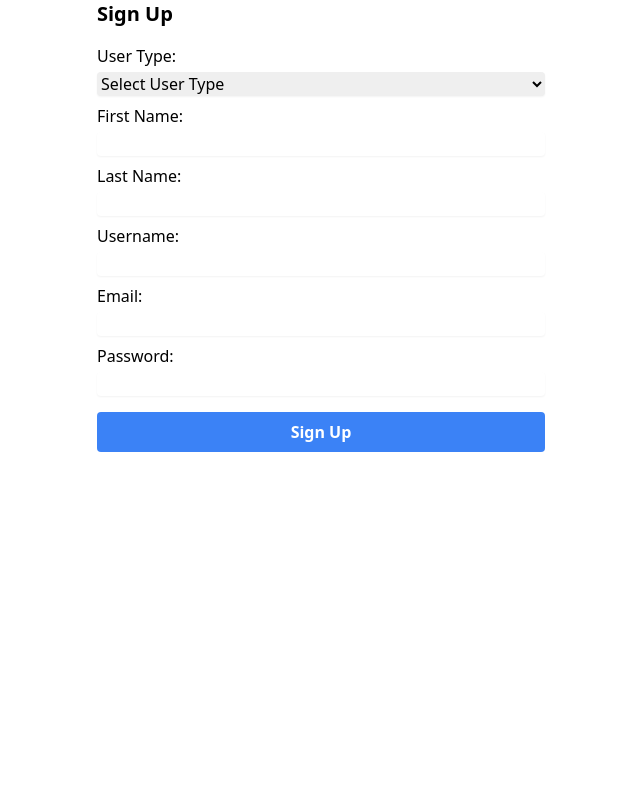
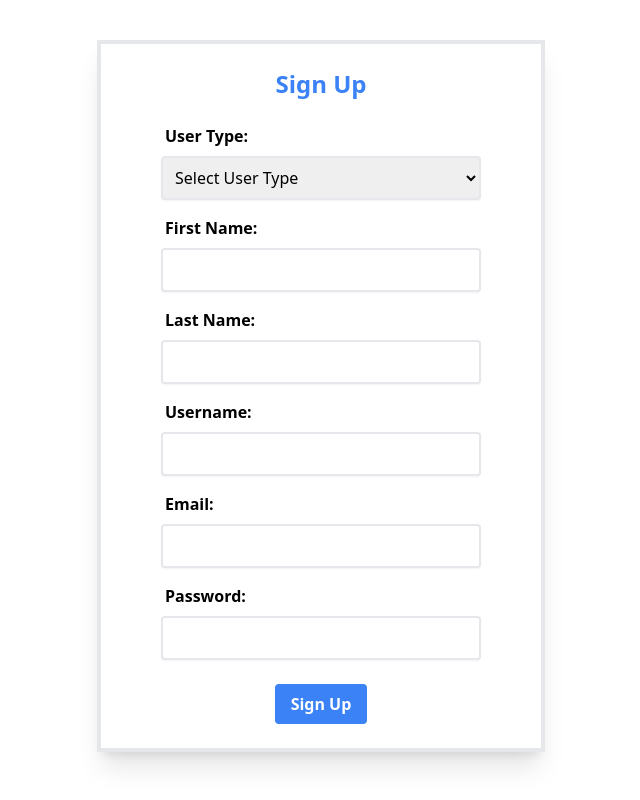
Before and after one commit to juandape/aakscience-test, a React (Vite) app: page / in a window 1280 px wide. Shown: the whole page, without its empty margins (319-959 px from the left). Built offline with nearby package versions, Linux system fonts and the light colour scheme.

Commit message:
perf: styles

```diff
--- a/src/components/SignUpForm.jsx
+++ b/src/components/SignUpForm.jsx
@@ -25,16 +25,18 @@ const SignUpForm = () => {
     setUser(initialState);
   };
 
+  const inputClasses =
+    'mt-1 block w-80 rounded border-2 border-gray-200 shadow-sm hover:bg-gray-100 mx-auto p-2';
+  const labelClasses = 'block mb-2 ml-16 mt-4 font-bold';
   return (
-    <form onSubmit={handleSubmit} className='max-w-md mx-auto'>
-      <h2 className='text-xl font-bold mb-4'>Sign Up</h2>
-      <label className='block mb-2'>
-        User Type:
+    <form onSubmit={handleSubmit} className='max-w-md mx-auto border-4 mt-10 shadow-xl'>
+      <h2 className='text-2xl font-bold my-6 text-center text-blue-500'>Sign Up</h2>
+      <label className={labelClasses}>User Type:</label>
       <select
         name='user_type'
         value={user.user_type}
         onChange={handleChange}
-          className='mt-1 block w-full rounded border-gray-300 shadow-sm focus:border-blue-300 focus:ring focus:ring-blue-200 focus:ring-opacity-50'
+        className={inputClasses}
         required
       >
         <option disabled hidden value=''>
@@ -45,65 +47,60 @@ const SignUpForm = () => {
         <option value='institution_staff'>Institution Staff</option>
         <option value='service_provider'>Service Provider</option>
       </select>
-      </label>
-      <label className='block mb-2'>
-        First Name:
+
+      <label className={labelClasses}>First Name:</label>
       <input
         type='text'
         name='first_name'
         value={user.first_name}
         onChange={handleChange}
-          className='mt-1 block w-full rounded border-gray-300 shadow-sm focus:border-blue-300 focus:ring focus:ring-blue-200 focus:ring-opacity-50'
+        className={inputClasses}
         required
       />
-      </label>
-      <label className='block mb-2'>
-        Last Name:
+
+      <label className={labelClasses}>Last Name:</label>
       <input
         type='text'
         name='last_name'
         value={user.last_name}
         onChange={handleChange}
-          className='mt-1 block w-full rounded border-gray-300 shadow-sm focus:border-blue-300 focus:ring focus:ring-blue-200 focus:ring-opacity-50'
+        className={inputClasses}
         required
       />
-      </label>
-      <label className='block mb-2'>
-        Username:
+
+      <label className={labelClasses}>Username:</label>
       <input
         type='text'
         name='username'
         value={user.username}
         onChange={handleChange}
-          className='mt-1 block w-full rounded border-gray-300 shadow-sm focus:border-blue-300 focus:ring focus:ring-blue-200 focus:ring-opacity-50'
+        className={inputClasses}
         required
       />
-      </label>
-      <label className='block mb-2'>
-        Email:
+
+      <label className={labelClasses}>Email:</label>
       <input
         type='email'
         name='email'
         value={user.email}
         onChange={handleChange}
-          className='mt-1 block w-full rounded border-gray-300 shadow-sm focus:border-blue-300 focus:ring focus:ring-blue-200 focus:ring-opacity-50'
+        className={inputClasses}
         required
       />
-      </label>
-      <label className='block mb-4'>
-        Password:
+
+      <label className={labelClasses}>Password:</label>
       <input
         type='password'
         name='password'
         value={user.password}
         onChange={handleChange}
-          className='mt-1 block w-full rounded border-gray-300 shadow-sm focus:border-blue-300 focus:ring focus:ring-blue-200 focus:ring-opacity-50'
+        className={inputClasses}
         required
       />
-      </label>
+
       <button
         type='submit'
-        className='w-full bg-blue-500 text-white font-bold py-2 px-4 rounded hover:bg-blue-700'
+        className=' bg-blue-500 text-white font-bold py-2 px-4 rounded hover:bg-blue-700 my-6 mx-auto block'
       >
         Sign Up
       </button>
```
Lines whose indentation alone changed are shown as unchanged.
